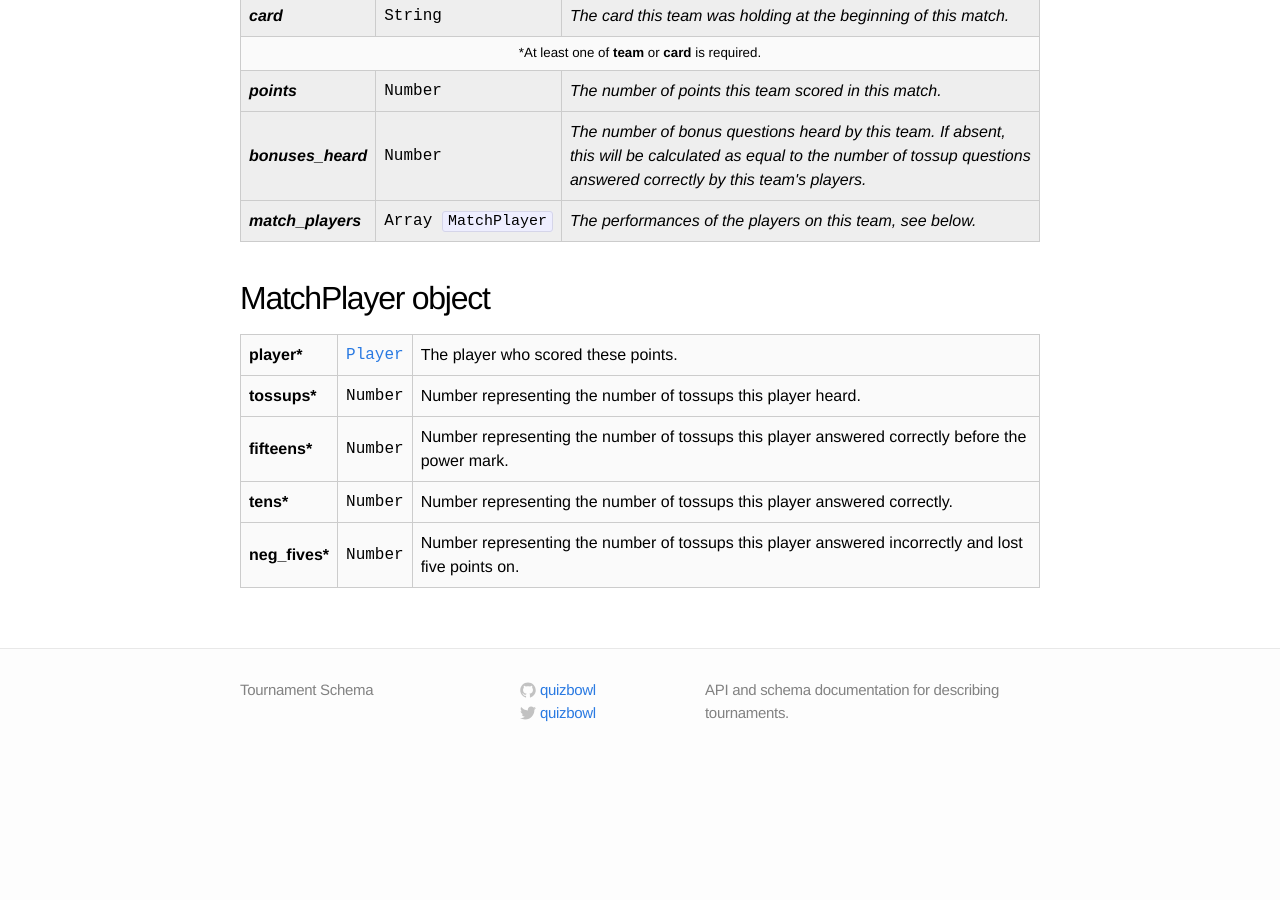
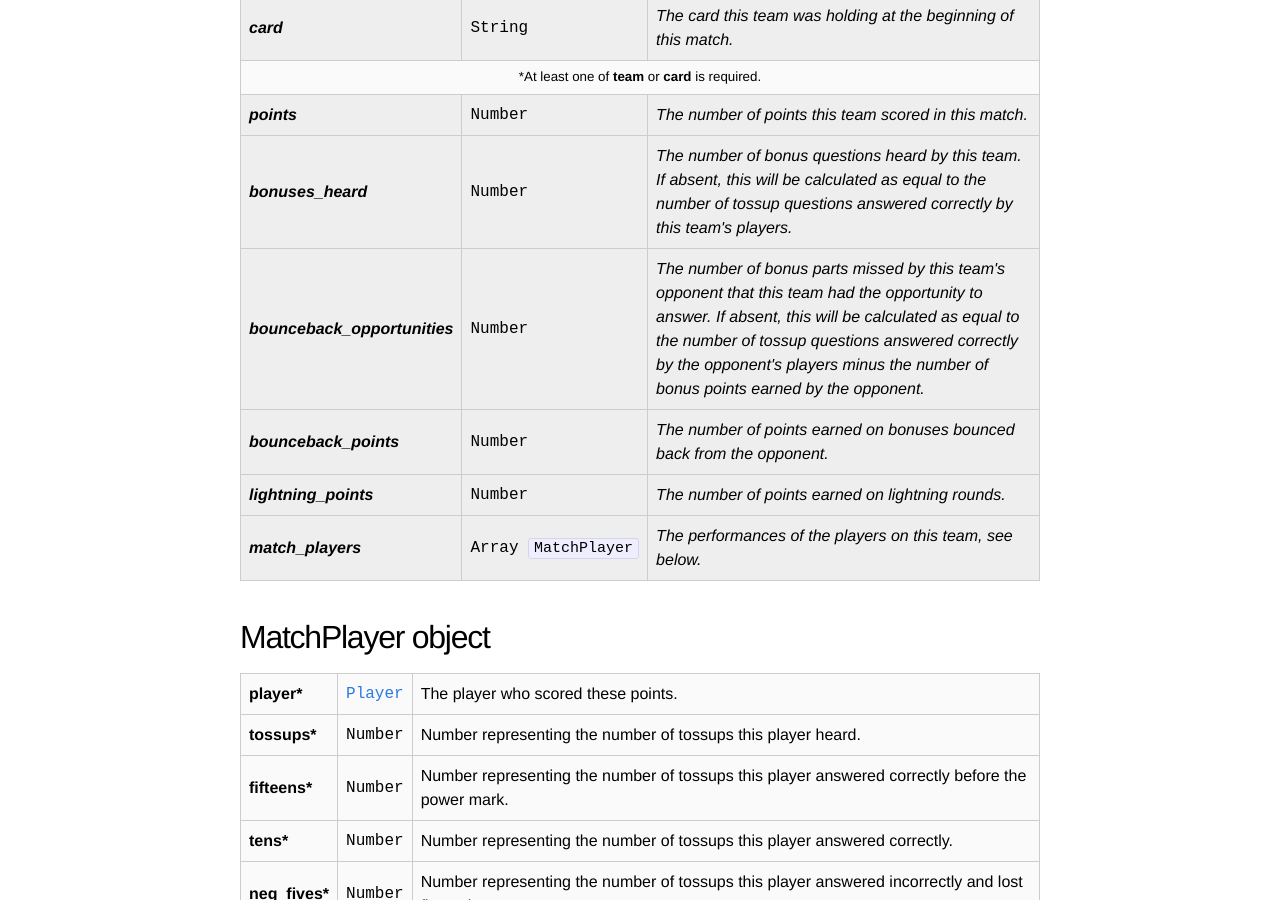
Before and after one commit to quizbowl/schema, a Jekyll site: the page built from match.md, in a window 1280 px wide and 900 px high, scrolled down 833 px. Built offline with Jekyll 4.4.1, drawn with Linux system fonts in a browser that asks for light colours; before the commit the page ends 1602 px from its top, so only the background shows below that.

Commit message:
Store bounceback and lightning round points; fixes #10 and #11

```diff
--- a/match.md
+++ b/match.md
@@ -76,6 +76,21 @@ A `Match` object describes a single match scheduled between two teams. A `Match`
     <td>The number of bonus questions heard by this team. If absent, this will be calculated as equal to the number of tossup questions answered correctly by this team's players.</td>
   </tr>
   <tr class="optional">
+    <th>bounceback_opportunities</th>
+    <td class="type">Number</td>
+    <td>The number of bonus parts missed by this team's opponent that this team had the opportunity to answer. If absent, this will be calculated as equal to the number of tossup questions answered correctly by the opponent's players minus the number of bonus points earned by the opponent.</td>
+  </tr>
+  <tr class="optional">
+    <th>bounceback_points</th>
+    <td class="type">Number</td>
+    <td>The number of points earned on bonuses bounced back from the opponent.</td>
+  </tr>
+  <tr class="optional">
+    <th>lightning_points</th>
+    <td class="type">Number</td>
+    <td>The number of points earned on lightning rounds.</td>
+  </tr>
+  <tr class="optional">
     <th>match_players</th>
     <td class="type"><nobr>Array <code>MatchPlayer</code></nobr></td>
     <td>The performances of the players on this team, see below.</td>
```
